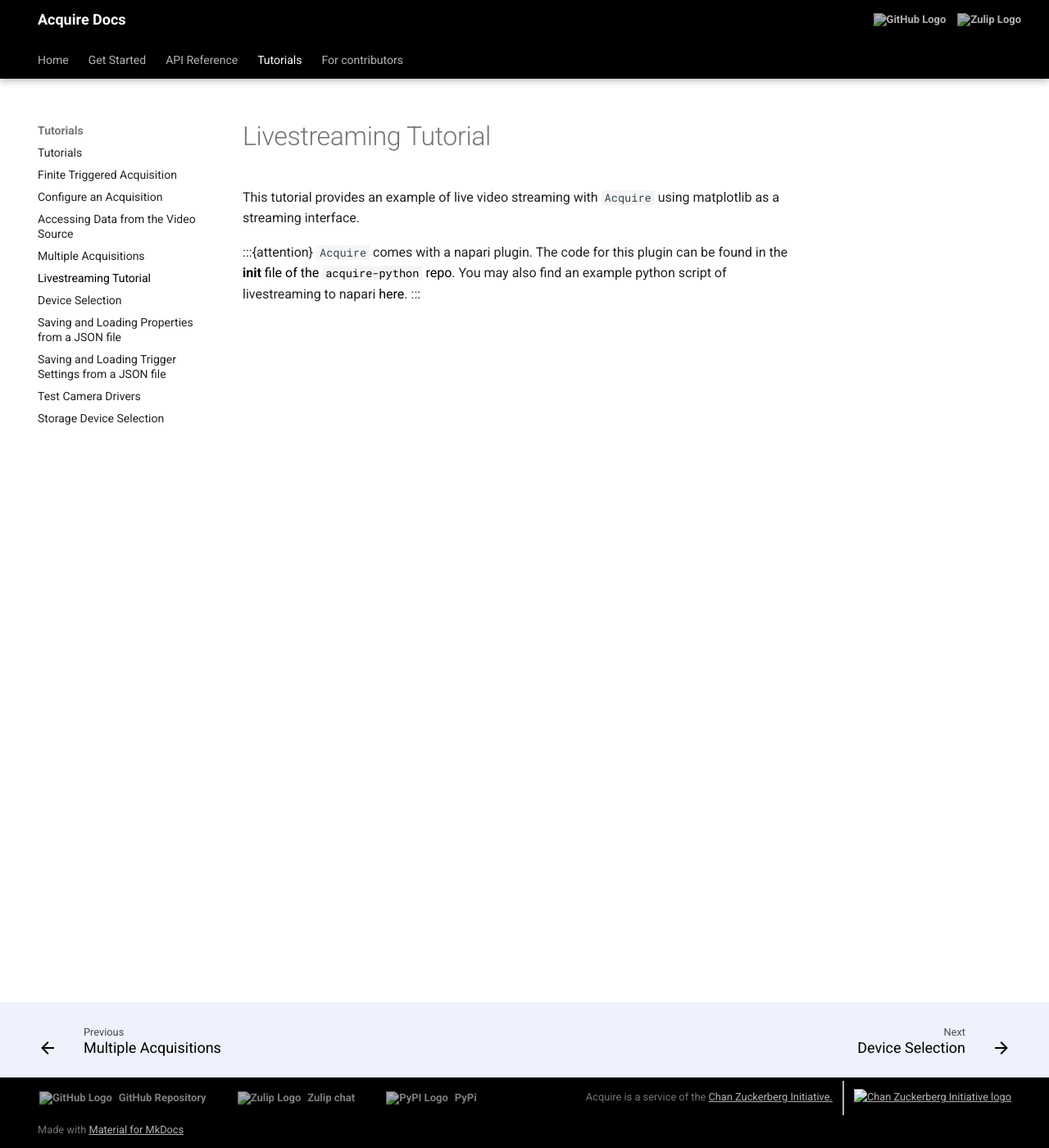
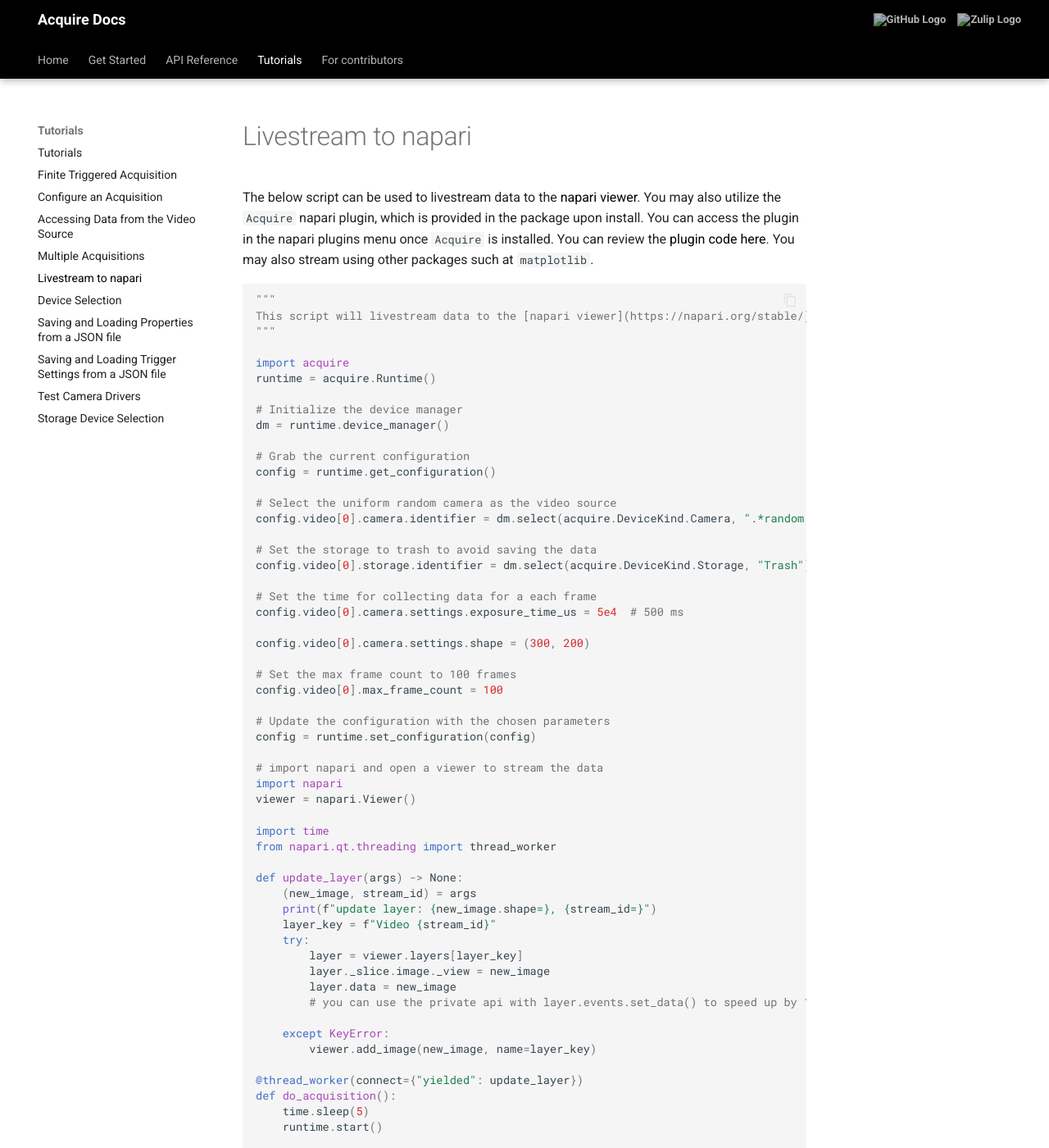
Before and after one commit to melissawm/acquire-docs, an MkDocs documentation site: the page built from docs/tutorials/livestream.md, in a window 1280 px wide and 1400 px high. Shown: the whole window at 82% size. Built offline with MkDocs 1.6.1 and Material for MkDocs 9.7.7, drawn with Linux system fonts in a browser that asks for light colours; comment, search, counter and statistics services are not loaded; some of the changed text lies outside the part shown.

Commit message:
Update livestream.md

```diff
--- a/docs/tutorials/livestream.md
+++ b/docs/tutorials/livestream.md
@@ -1,7 +1,7 @@
-# Livestreaming Tutorial
+# Livestream to napari
 
-This tutorial provides an example of live video streaming with `Acquire` using matplotlib as a streaming interface.
+The below script can be used to livestream data to the [napari viewer](https://napari.org/stable/). You may also utilize the `Acquire` napari plugin, which is provided in the package upon install. You can access the plugin in the napari plugins menu once `Acquire` is installed. You can review the [plugin code here](https://github.com/acquire-project/acquire-python/blob/main/python/acquire/__init__.py). You may also stream using other packages such at `matplotlib`.
 
-:::{attention}
-`Acquire` comes with a napari plugin. The code for this plugin can be found in the [__init__ file of the `acquire-python` repo](https://github.com/acquire-project/acquire-python/blob/main/python/acquire/__init__.py). You may also find an example python script of livestreaming to napari [here](https://github.com/acquire-project/acquire-docs/blob/dgmccart-patch-2/docs/examples/livestream_napari.py).
-:::
+~~~python
+{% include "../examples/livestream_napari.py" %}
+~~~
```
